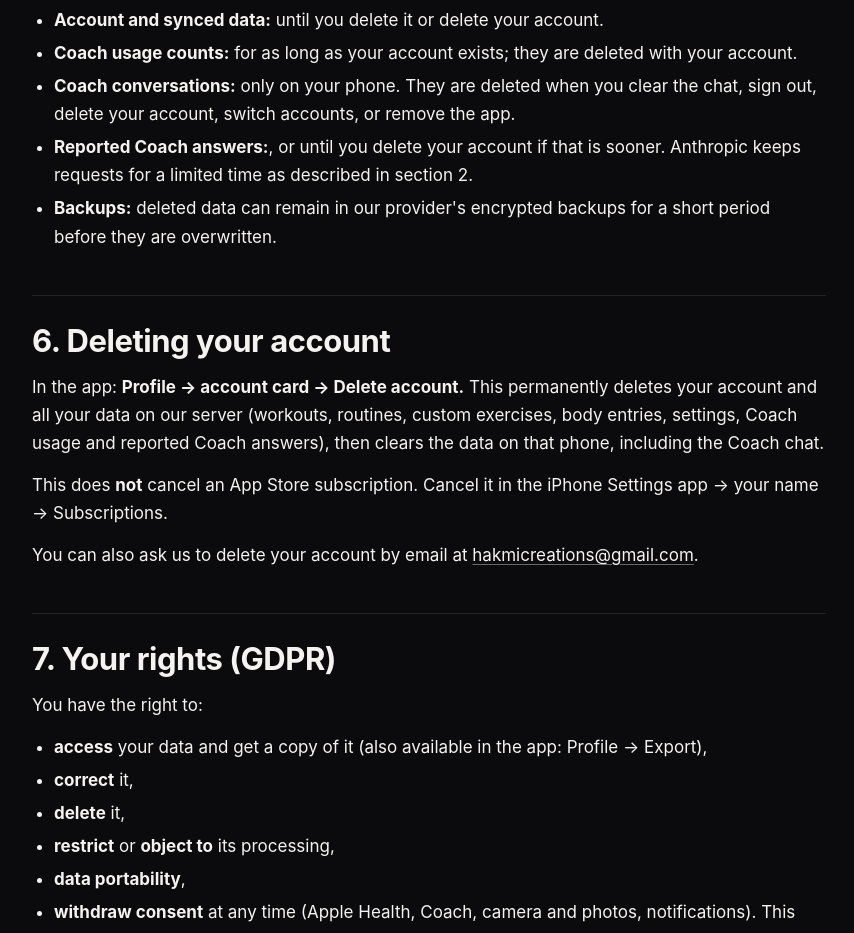
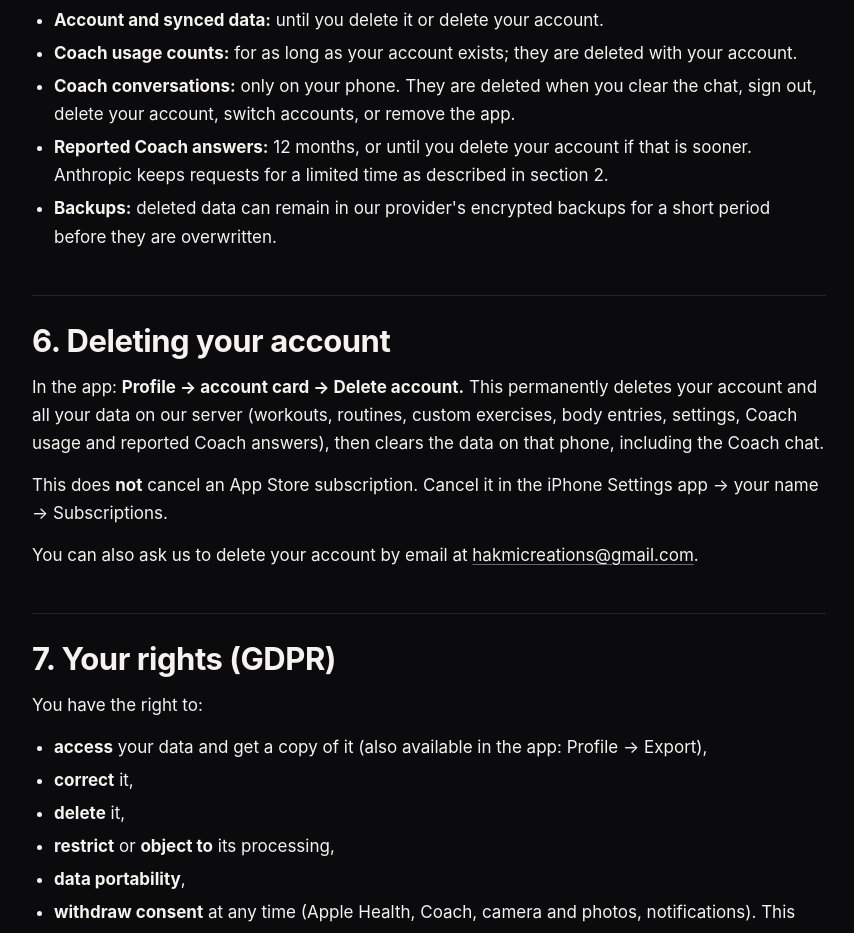
Before and after one commit to mostafahakmimail-cmd/hakmicreations-site, a plain HTML site: page krateo/privacy/index.html in a window 1280 px wide. Shown: the part 4780-5713 px from the top of the page, without its empty margins (108-962 px from the left). Drawn offline with Linux system fonts and the light colour scheme.

Commit message:
Privacy policy: retention section

```diff
--- a/krateo/privacy/index.html
+++ b/krateo/privacy/index.html
@@ -105,7 +105,7 @@ footer a{color:var(--dim)}
 <h2 id="4-transfers-outside-the-eu">4. Transfers outside the EU</h2>
 <p>Some providers (Anthropic, Supabase as a company, RevenueCat) are based in the United States. When data is transferred there, we rely on the EU–US Data Privacy Framework where the provider is certified, or on the European Commission's Standard Contractual Clauses in the provider's data processing agreement.</p>
 <h2 id="5-how-long-we-keep-data">5. How long we keep data</h2>
-<ul><li><strong>Account and synced data:</strong> until you delete it or delete your account.</li><li><strong>Coach usage counts:</strong> for as long as your account exists; they are deleted with your account.</li><li><strong>Coach conversations:</strong> only on your phone. They are deleted when you clear the chat, sign out, delete your account, switch accounts, or remove the app.</li><li><strong>Reported Coach answers:</strong>, or until you delete your account if that is sooner. Anthropic keeps requests for a limited time as described in section 2.</li><li><strong>Backups:</strong> deleted data can remain in our provider's encrypted backups for a short period before they are overwritten.</li></ul>
+<ul><li><strong>Account and synced data:</strong> until you delete it or delete your account.</li><li><strong>Coach usage counts:</strong> for as long as your account exists; they are deleted with your account.</li><li><strong>Coach conversations:</strong> only on your phone. They are deleted when you clear the chat, sign out, delete your account, switch accounts, or remove the app.</li><li><strong>Reported Coach answers:</strong> 12 months, or until you delete your account if that is sooner. Anthropic keeps requests for a limited time as described in section 2.</li><li><strong>Backups:</strong> deleted data can remain in our provider's encrypted backups for a short period before they are overwritten.</li></ul>
 <h2 id="6-deleting-your-account">6. Deleting your account</h2>
 <p>In the app: <strong>Profile → account card → Delete account.</strong> This permanently deletes your account and all your data on our server (workouts, routines, custom exercises, body entries, settings, Coach usage and reported Coach answers), then clears the data on that phone, including the Coach chat.</p>
 <p>This does <strong>not</strong> cancel an App Store subscription. Cancel it in the iPhone Settings app → your name → Subscriptions.</p>
```
